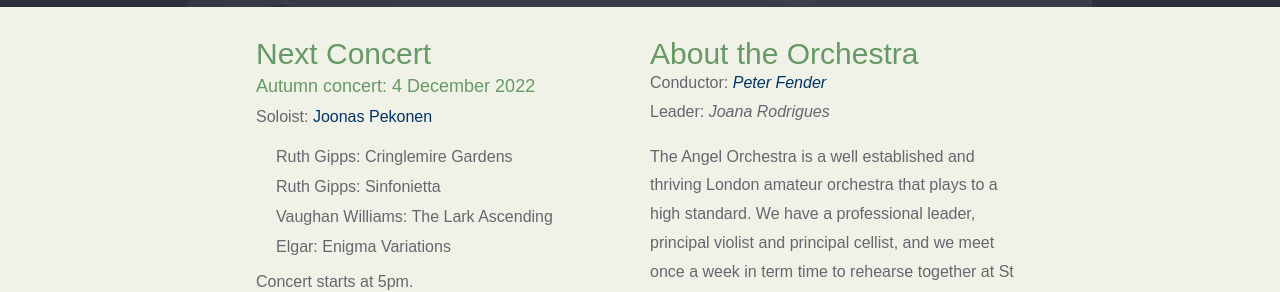
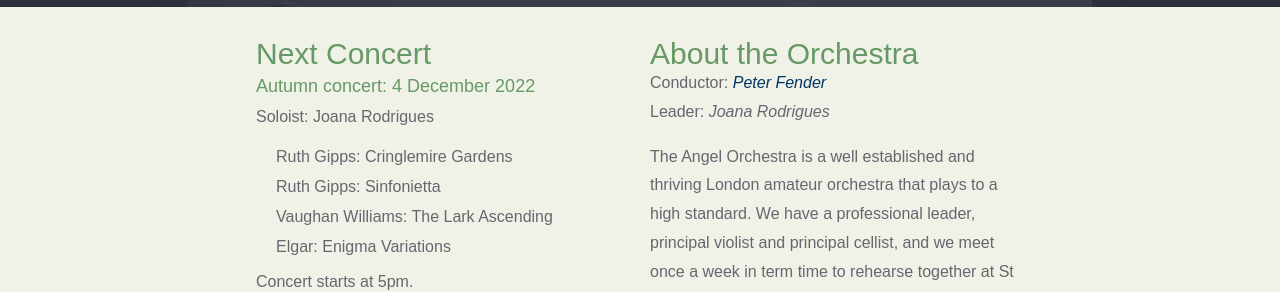
Before and after one commit to the-angel-orchestra/the-angel-orchestra.github.io, a Jekyll site: the page built from index.html, in a window 1280 px wide and 900 px high, scrolled down 411 px. Shown: the part 152-444 px from the top of the window. Built offline with Jekyll 4.4.1, drawn with Linux system fonts in a browser that asks for light colours; nearby versions of some CDN libraries; some web fonts are replaced.

Commit message:
Updates content

```diff
--- a/_includes/next-concert.html
+++ b/_includes/next-concert.html
@@ -1,5 +1,5 @@
 <h3>Autumn concert: 4 December 2022</h3>
-<p>Soloist: <a href='https://luostosoi.fi/en/joonas-pekonen-violin/'>Joonas Pekonen</a></p>
+<p>Soloist: Joana Rodrigues</p>
 <ul>
 <li>Ruth Gipps: Cringlemire Gardens</li>
 <li>Ruth Gipps: Sinfonietta</li>
```
